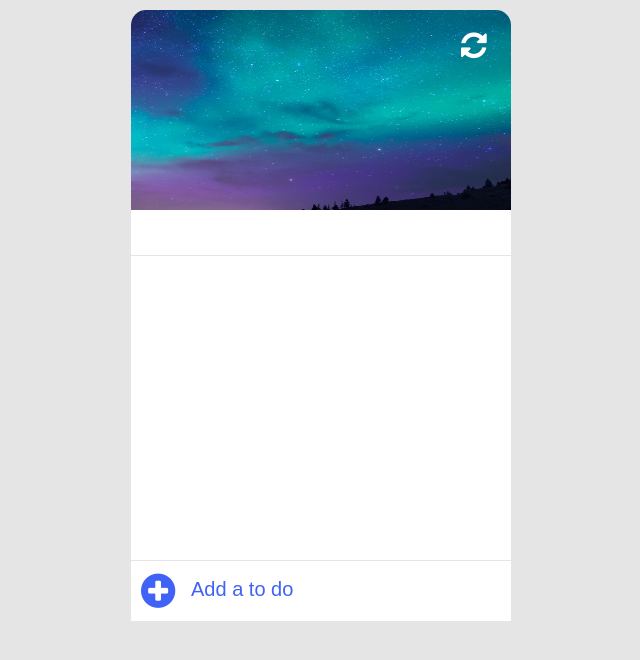
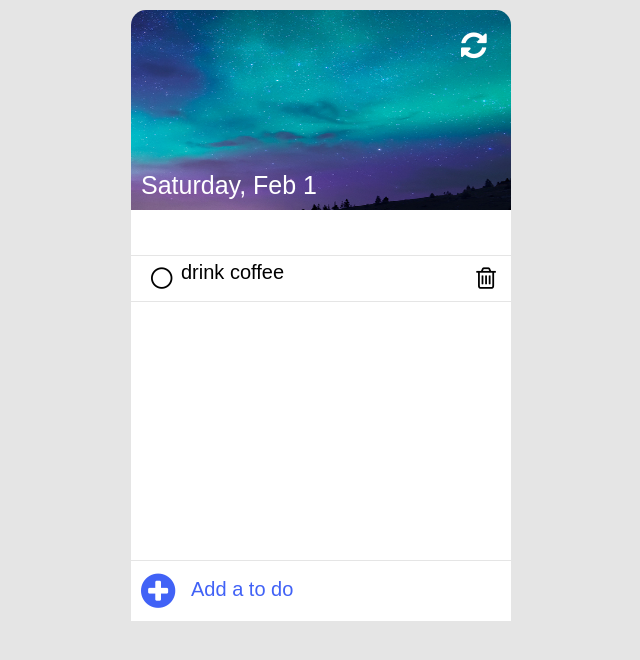
Before and after one commit to CodeAndRepeat/ToDoList, a plain HTML site: page index.html in a window 1280 px wide. Shown: the whole page, without its empty margins (319-959 px from the left). Drawn offline with Linux system fonts and the light colour scheme; a web font is replaced by a local one.

Commit message:
Fix for adding element to list

```diff
--- a/index.html
+++ b/index.html
@@ -7,13 +7,13 @@
     <link rel="stylesheet" href="css/font-awesome.css">
     <link rel="stylesheet" href="css/style.css">
 </head>
-<script src="js/app.js"></script>
 <body>
 <div class="container">
     <div class="header">
         <div class="clear">
             <i class="fa fa-refresh"></i>
         </div>
+        <div id="date"></div>
     </div>
     <div class="content">
         <ul id="list">
@@ -29,5 +29,6 @@
         <input type="text" id="input" placeholder="Add a to do">
     </div>
 </div>
+<script src="js/app.js"></script>
 </body>
 </html>
--- a/js/app.js
+++ b/js/app.js
@@ -3,7 +3,7 @@ const dateElement = document.getElementById("date");
 const list = document.getElementById("list");
 const input = document.getElementById("input");
 
-const CHECK  = "fa-check-circle";
+const CHECK = "fa-check-circle";
 const UNCHECK = "fa-circle-thin";
 const LINE_THROUGH = "lineThrough";
 
@@ -11,3 +11,16 @@ const options = {weekday : "long", month:"short", day:"numeric"};
 const today = new Date();
 
 dateElement.innerHTML = today.toLocaleDateString("en-US", options);
+
+function addToDo(toDo) {
+    const item = `<li class="item">
+                    <i class="fa fa-circle-thin co" job="complete" id="0"></i>
+                    <p class="text">${toDo}</p>
+                    <i class="fa fa-trash-o de" job="delete" id="0"></i>
+                  </li>
+                 `;
+    const position = "beforeend";
+    list.insertAdjacentHTML(position, item);
+}
+
+addToDo("drink coffee");
```
